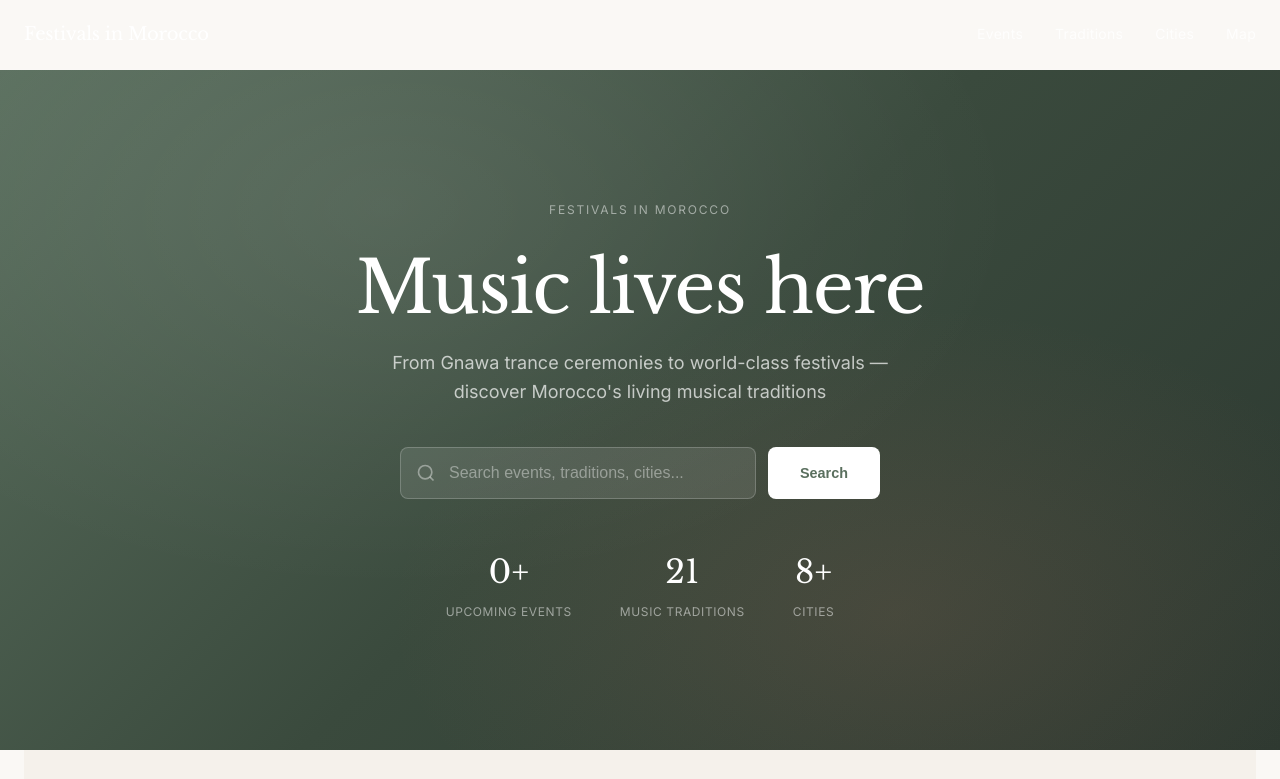
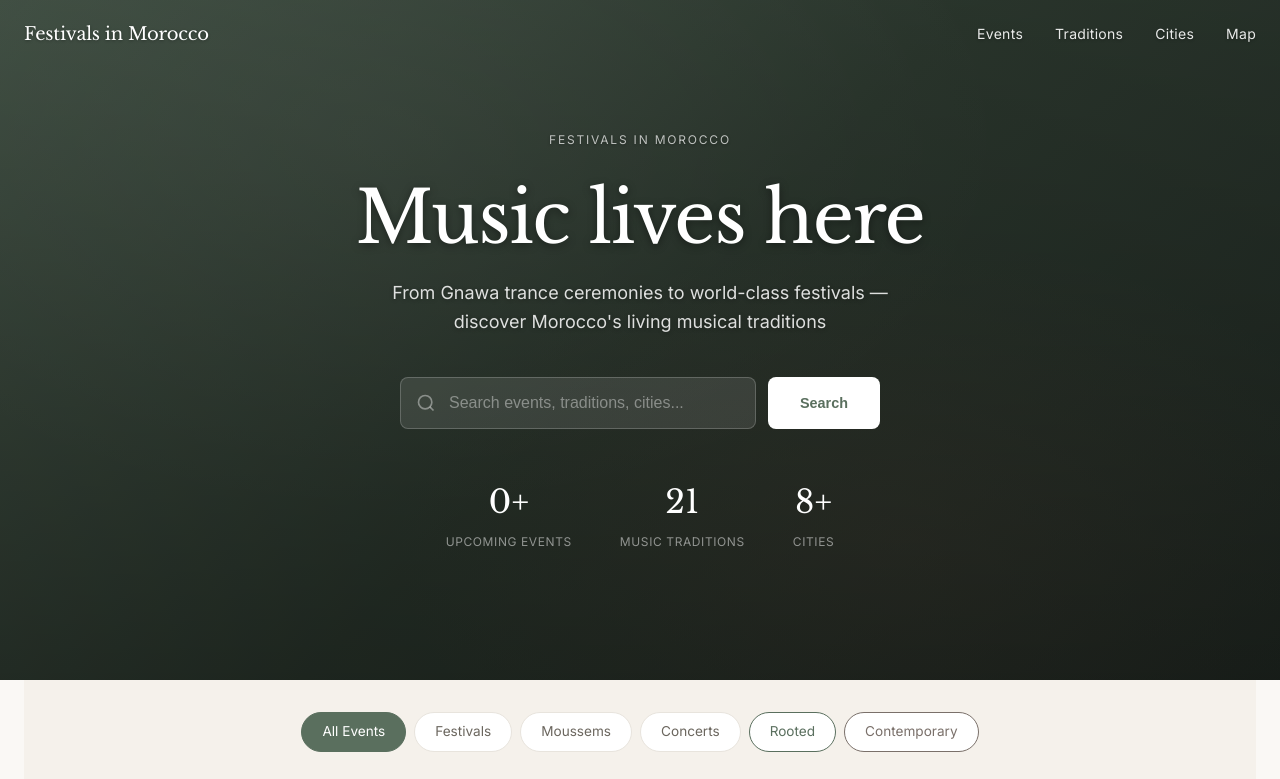
Before and after one commit to indigoandlavender/festivals-morocco-2, an Astro site: page / in a window 1280 px wide. Shown: the top 779 px of the page. Built offline with nearby package versions, Linux system fonts and the light colour scheme; Astro itself is replaced by a stand-in of ours.

Commit message:
Add files via upload

```diff
--- a/src/layouts/Base.astro
+++ b/src/layouts/Base.astro
@@ -161,10 +161,12 @@ try {
 
     /* Header */
     header {
-      border-bottom: 1px solid rgba(255, 255, 255, 0.1);
+      border-bottom: none;
       padding: 1.25rem 0;
-      position: sticky;
+      position: fixed;
       top: 0;
+      left: 0;
+      right: 0;
       background: transparent;
       z-index: 100;
       transition: background var(--transition-base), border-color var(--transition-base);
@@ -173,7 +175,7 @@ try {
     header.scrolled {
       background: rgba(250, 248, 245, 0.95);
       backdrop-filter: blur(12px);
-      border-bottom-color: var(--border);
+      border-bottom: 1px solid var(--border);
     }
 
     header.scrolled .logo,
@@ -199,6 +201,7 @@ try {
       letter-spacing: -0.01em;
       color: #fff;
       transition: color var(--transition-base);
+      text-shadow: 0 1px 3px rgba(0,0,0,0.3);
     }
 
     nav {
@@ -207,11 +210,12 @@ try {
     }
 
     nav a {
-      color: rgba(255, 255, 255, 0.8);
+      color: rgba(255, 255, 255, 0.9);
       font-size: 0.875rem;
       letter-spacing: 0.02em;
-      transition: color var(--transition-fast);
+      transition: color var(--transition-fast), text-shadow var(--transition-fast);
       position: relative;
+      text-shadow: 0 1px 3px rgba(0,0,0,0.3);
     }
 
     nav a::after {
@@ -228,6 +232,14 @@ try {
     nav a:hover, nav a.active { color: #fff; }
     nav a.active::after { width: 100%; }
 
+    header.scrolled .logo {
+      text-shadow: none;
+    }
+
+    header.scrolled nav a {
+      text-shadow: none;
+    }
+
     header.scrolled nav a::after {
       background: var(--accent);
     }
@@ -238,7 +250,7 @@ try {
     }
 
     main.with-padding {
-      padding: 3rem 0 5rem;
+      padding: 6rem 0 5rem; /* 6rem top accounts for fixed header */
     }
 
     /* ═══════════════════════════════════════════════════════════════
--- a/src/pages/index.astro
+++ b/src/pages/index.astro
@@ -389,8 +389,9 @@ const bestFor: Record<string, string[]> = {
     position: absolute;
     inset: 0;
     background:
-      radial-gradient(ellipse at 30% 20%, rgba(255,255,255,0.08) 0%, transparent 50%),
-      radial-gradient(ellipse at 70% 80%, rgba(184,112,91,0.15) 0%, transparent 40%);
+      linear-gradient(to bottom, rgba(0,0,0,0.3) 0%, rgba(0,0,0,0.4) 50%, rgba(0,0,0,0.5) 100%),
+      radial-gradient(ellipse at 30% 20%, rgba(255,255,255,0.05) 0%, transparent 50%),
+      radial-gradient(ellipse at 70% 80%, rgba(184,112,91,0.1) 0%, transparent 40%);
   }
 
   .hero-content {
@@ -403,11 +404,12 @@ const bestFor: Record<string, string[]> = {
 
   .hero-label {
     display: inline-block;
-    color: rgba(255,255,255,0.5);
+    color: rgba(255,255,255,0.7);
     font-size: 0.75rem;
     letter-spacing: 0.15em;
     text-transform: uppercase;
     margin-bottom: 1.5rem;
+    text-shadow: 0 1px 3px rgba(0,0,0,0.3);
   }
 
   .hero h1 {
@@ -415,16 +417,18 @@ const bestFor: Record<string, string[]> = {
     font-size: clamp(2.5rem, 8vw, 4.5rem);
     margin-bottom: 1rem;
     letter-spacing: -0.02em;
+    text-shadow: 0 2px 8px rgba(0,0,0,0.4);
   }
 
   .hero-subtitle {
-    color: rgba(255,255,255,0.7);
+    color: rgba(255,255,255,0.85);
     font-size: 1.125rem;
     line-height: 1.6;
     margin-bottom: 2.5rem;
     max-width: 520px;
     margin-left: auto;
     margin-right: auto;
+    text-shadow: 0 1px 4px rgba(0,0,0,0.3);
   }
 
   .hero-search {
```
